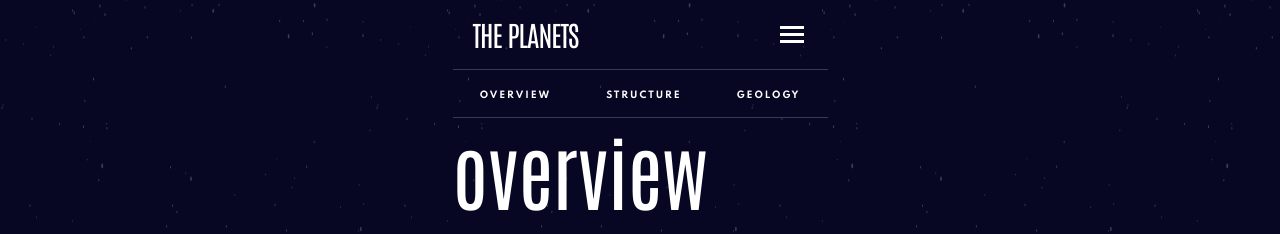
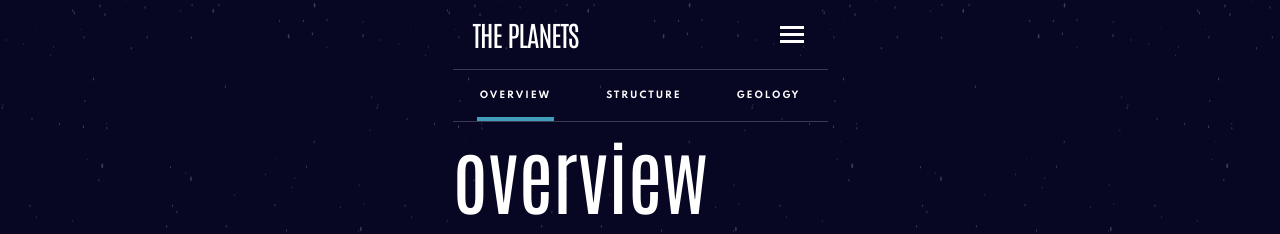
Before and after one commit to mrfinesse47/svelte-planets, a Svelte app: page / in a window 1280 px wide. Shown: the top 234 px of the page. Built offline with nearby package versions, Linux system fonts and the light colour scheme; a web font is replaced by a local one.

Commit message:
adding conditional border bottom on selected tab

```diff
--- a/src/shared/Tabs.svelte
+++ b/src/shared/Tabs.svelte
@@ -8,7 +8,13 @@
 
 <ul>
   {#each tabs as tab}
-    <li id={tab} on:click={(e) => select(e)}>{tab}</li>
+    <li
+      id={tab}
+      class={tab === selectedTab && "selected"}
+      on:click={(e) => select(e)}
+    >
+      {tab}
+    </li>
   {/each}
 </ul>
 
@@ -32,7 +38,7 @@
   li:hover {
     cursor: pointer;
   }
-  li .selected {
-    color: #ffffff;
+  li.selected {
+    border-bottom: 4px solid #419ebb;
   }
 </style>
```
